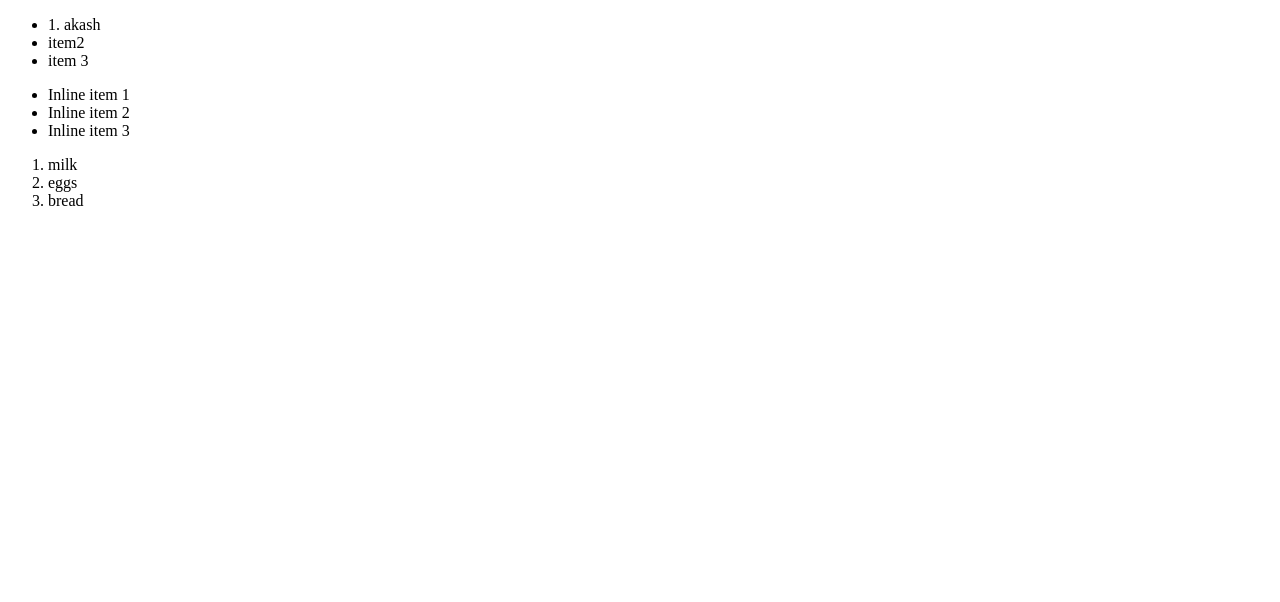
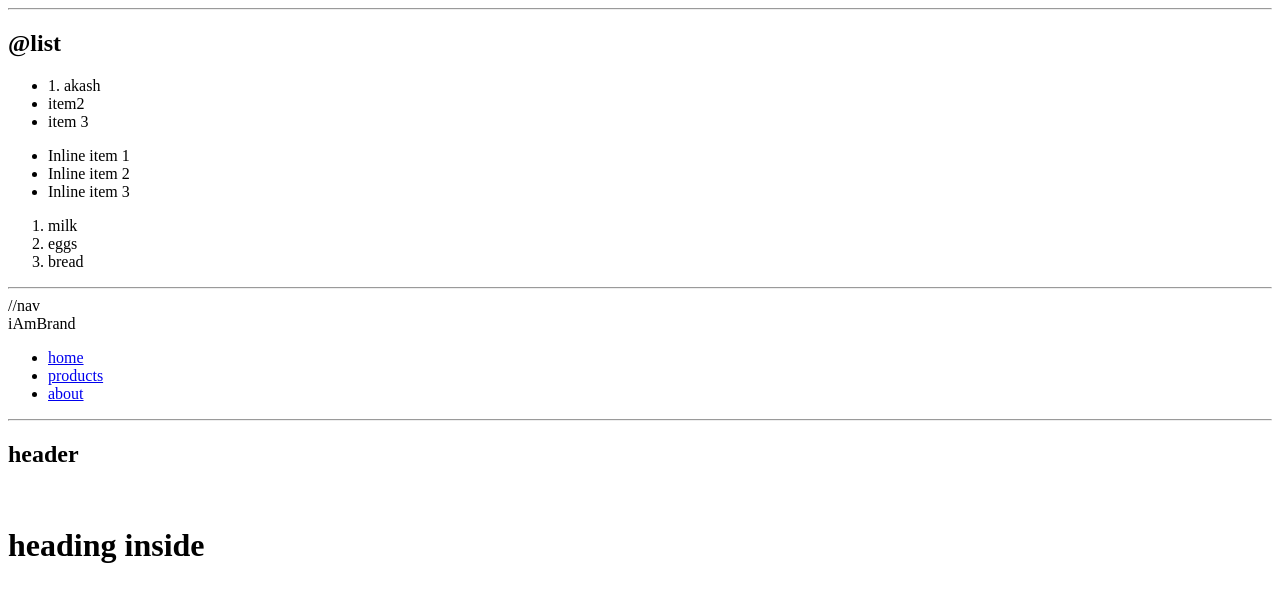
Before and after one commit to akashpawar1/content-library, a plain HTML site: page index.html in a window 1280 px wide. Drawn offline with Linux system fonts and the light colour scheme.

Commit message:
nav header

```diff
--- a/index.html
+++ b/index.html
@@ -5,6 +5,8 @@
     <title></title>
   </head>
   <body>
+    <hr>
+    <h2>@list</h2>
     <ul>
       <li>1. akash</li>
       <li>item2</li>
@@ -20,7 +22,35 @@
       <li>milk</li>
       <li>eggs</li>
       <li>bread</li>
+    </ol>
 
-    </ol>
+    <hr>
+    //nav
+    <nav>
+      <div>
+        iAmBrand
+      </div>
+      <ul>
+        <li>
+          <a href="/">home</a>
+        </li>
+        <li>
+          <a href="/">products</a>
+        </li>
+        <li>
+          <a href="/">about</a>
+        </li>
+      </ul>
+    </nav>
+
+    <hr>
+
+    <h2>header</h2>
+
+    <header>
+      <img src="" alt="">
+      <h1>heading inside </h1>
+      <!--unDraw website-->
+    </header>
   </body>
 </html>
```
